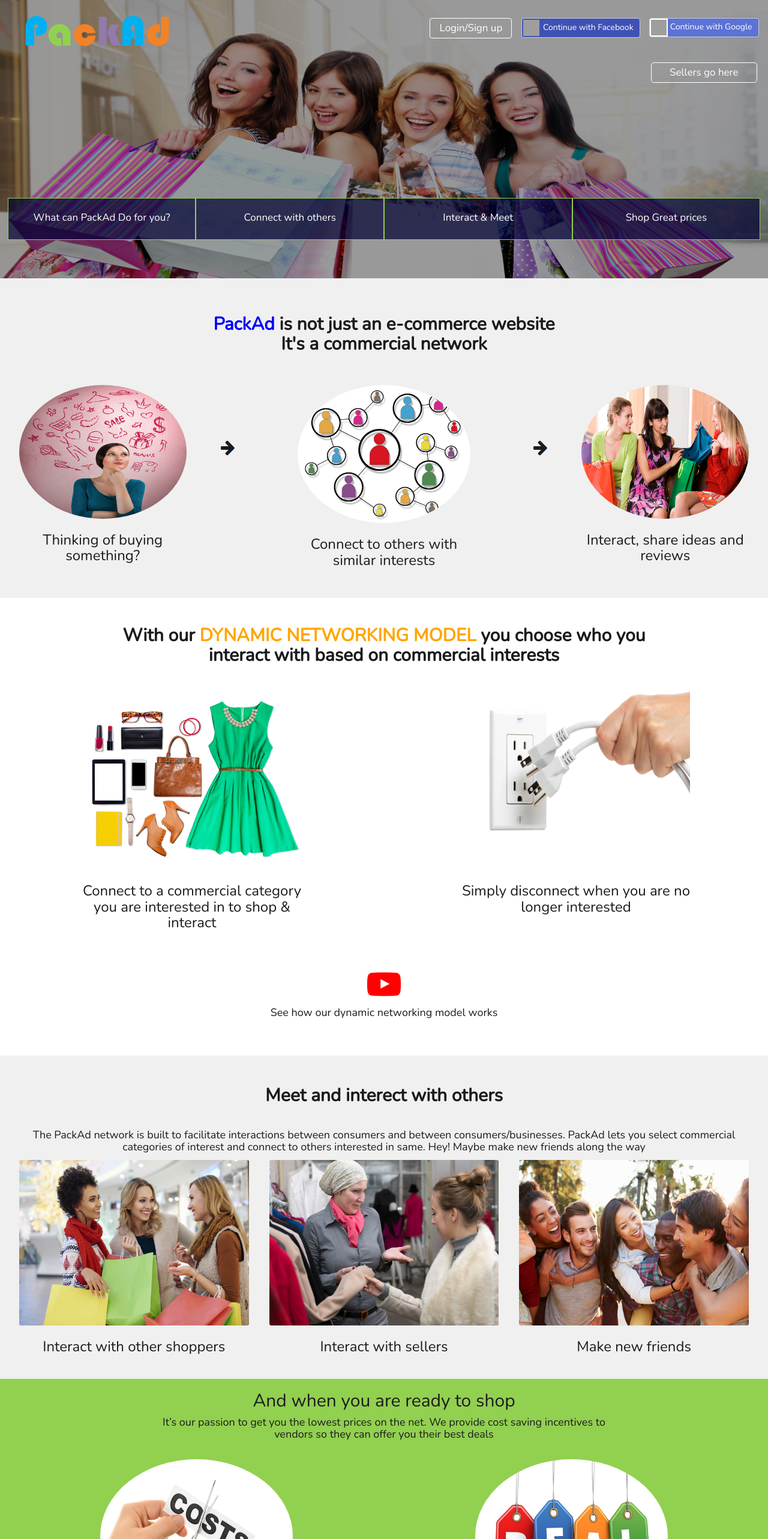
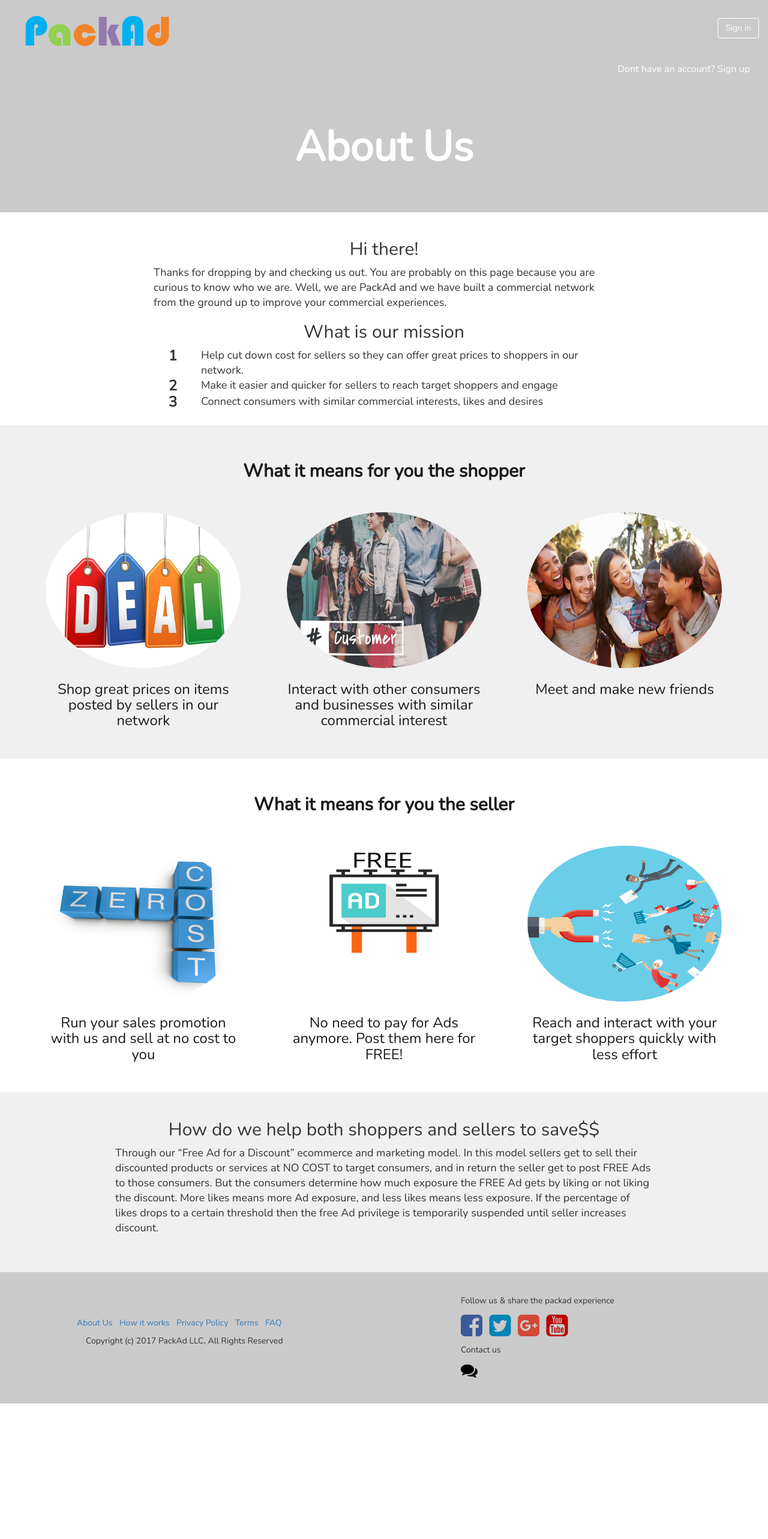
Before and after one commit to MalikFaizanZafar/project1, an Angular app: page / in a window 1280 px wide. Shown: the top 2566 px of the page at 60% size. After the commit the page ends 2340 px from the top, so only its background shows below. Built offline with nearby package versions, Linux system fonts and the light colour scheme; grey boxes are pictures that could not be loaded.

Commit message:
added and fixed about us page

```diff
--- a/src/app/about-us/about-us.component.css
+++ b/src/app/about-us/about-us.component.css
@@ -0,0 +1,46 @@
+/********************************               About Us Page               **********************************/
+
+/*========================================
+				Hi there!
+==========================================*/
+#about-intro{
+	text-align: center;
+	padding: 2% 20%;
+}
+#about-intro h4{
+	text-align: left;
+	line-height: 25px;
+	margin: 0px;
+}
+#about-intro h3{
+	margin: 0px;
+}
+
+/*========================================
+    What it means for you the shopper
+==========================================*/
+#about-shoppers{
+	text-align: center;
+	color: #1B1B1D;
+	background-color: #F0F0F0;
+	padding: 40px 0px;
+}
+#about-shoppers img{
+	border-radius: 50%;
+	width: 100%;
+}
+#about-shoppers div{
+	padding: 0% 3%;
+}
+/*========================================
+         Free Ad for a Discount
+==========================================*/
+#free-add{
+	text-align: center;
+	padding: 2% 15% 4% 15%;
+	background-color: #F0F0F0;
+}
+#free-add h4{
+	text-align: left;
+	line-height: 25px;
+}
--- a/src/app/about-us/about-us.component.html
+++ b/src/app/about-us/about-us.component.html
@@ -1,3 +1,104 @@
-<p>
-  about-us works!
-</p>
+<section id="color-header" class="container-fluid no-padding parallax">
+       <div id="logo" class="col-md-4">
+           <a href="index.html"><img src="assets/images/logo.png" alt="" /></a>
+       </div>
+       <div id="seller-info-menu" class="col-md-8">
+           <div class="seller-login col-md-3 col-sm-12 col-xs-12 no-padding">
+               <button class="btn btn-default" onclick="location.href = 'login.html';">Sign in</button>
+           </div>
+       </div>
+       <div id="sellers-signup" class="col-md-12">
+           <div class="col-md-3 col-sm-12 col-xs-12">
+               <a href="#">Dont have an account? Sign up</a>
+           </div>
+       </div>
+       <div id="landing-page-title" class="col-sm-12">
+           <h1><strong>About Us</strong></h1>
+       </div>
+   </section>
+
+   <section id="about-intro" class="container-fluid no-padding">
+       <h2>Hi there!</h2>
+       <h4>Thanks for dropping by and checking us out.  You are probably on this page because you are curious to know who we are.  Well, we are PackAd and we have built a commercial network from the ground up to improve your commercial experiences.</h4>
+       <h2>What is our mission</h2>
+       <div class="container-fluid no-padding">
+           <h3 class="col-sm-1 col-xs-12"><strong>1</strong></h3>
+           <h4 class="col-sm-11 col-xs-12">Help cut down cost for sellers so they can offer great prices to shoppers in our network.</h4>
+       </div>
+       <div class="container-fluid no-padding">
+           <h3 class="col-sm-1 col-xs-12"><strong>2</strong></h3>
+           <h4 class="col-sm-11 col-xs-12">Make it easier and quicker for sellers to reach target shoppers and engage</h4>
+       </div>
+       <div class="container-fluid no-padding">
+           <h3 class="col-sm-1 col-xs-12"><strong>3</strong></h3>
+           <h4 class="col-sm-11 col-xs-12">Connect consumers with similar commercial interests, likes and desires</h4>
+       </div>
+   </section>
+
+   <section id="about-shoppers" class="container-fluid no-padding">
+       <div class="col-sm-12">
+           <h2><strong>What it means for you the shopper</strong></h2><br><br>
+           <div class="col-sm-4">
+               <img src="assets/images/deal.jpg">
+               <h3>Shop great prices on items posted by sellers in our network</h3>
+           </div>
+           <div class="col-sm-4">
+               <img src="assets/images/consumer-group.jpg">
+               <h3>Interact with other consumers and businesses with similar commercial interest</h3>
+           </div>
+           <div class="col-sm-4">
+               <img src="assets/images/make-friends.jpg">
+               <h3>Meet and make new friends</h3>
+           </div>
+       </div>
+   </section>
+
+   <section id="about-shoppers" class="container-fluid no-padding" style="background-color: white;">
+       <div class="col-sm-12">
+           <h2><strong>What it means for you the seller</strong></h2><br><br>
+           <div class="col-sm-4">
+               <img src="assets/images/no-cost.jpg">
+               <h3>Run your sales promotion with us and sell at no cost to you</h3>
+           </div>
+           <div class="col-sm-4">
+               <img src="assets/images/free-adds.png">
+               <h3>No need to pay for Ads anymore. Post them here for FREE!</h3>
+           </div>
+           <div class="col-sm-4">
+               <img src="assets/images/target-consumer.jpg">
+               <h3>Reach and interact with your target shoppers quickly with less effort</h3>
+           </div>
+       </div>
+   </section>
+
+   <section id="free-add" class="container-fluid no-padding">
+       <h2>How do we help both shoppers and sellers to save$$</h2>
+       <h4>Through our “Free Ad for a Discount” ecommerce and marketing model.  In this model sellers get to sell their discounted products or services at NO COST to target consumers, and in return the seller get to post FREE Ads to those consumers. But the consumers determine how much exposure the FREE Ad gets by liking or not liking the discount. More likes means more Ad exposure, and less likes means less exposure. If the percentage of likes drops to a certain threshold then the free Ad privilege is temporarily suspended until seller increases discount.</h4>
+
+   </section>
+
+   <section id="footer" class="container-fluid no-padding">
+       <div class="col-sm-6" style="padding-top: 50px;">
+           <ul>
+               <li><a href="about-us.html">About Us</a></li>
+               <li><a href="how-it-works.html">How it works</a></li>
+               <li><a href="privacy-policy.html">Privacy Policy</a></li>
+               <li><a href="terms.html">Terms</a></li>
+               <li><a href="faq.html">FAQ</a></li>
+           </ul>
+           <p class="col-sm-12">Copyright (c) 2017 PackAd LLC, All Rights Reserved</p>
+       </div>
+       <div class="col-sm-6">
+           <p>Follow us & share the packad experience</p>
+           <ul>
+               <li><a href="https://www.facebook.com/packadcom"><i class="fa fa-3x fa-facebook-square" aria-hidden="true"></i></a></li>
+               <li><a href="https://twitter.com/packadcom"><i class="fa fa-3x fa-twitter-square" aria-hidden="true"></i></a></li>
+               <li><a href="https://plus.google.com/100986649579983626908"><i class="fa fa-3x fa-google-plus-square" aria-hidden="true"></i></a></li>
+               <li><a href="https://www.youtube.com/channel/UCoUFQX7GK3W4acE-tcAF0gg"><i class="fa fa-3x fa-youtube-square" aria-hidden="true"></i></a></li>
+           </ul>
+           <div>
+               <p>Contact us</p>
+               <a href=""><i class="fa fa-2x fa-comments" aria-hidden="true"></i></a>
+           </div>
+       </div>
+   </section>
--- a/src/app/app.component.html
+++ b/src/app/app.component.html
@@ -1 +1,2 @@
-<app-index></app-index>
+<!--  <app-index></app-index> -->
+<app-about-us></app-about-us>
```
Also changed, not shown: .angular-cli.json.
